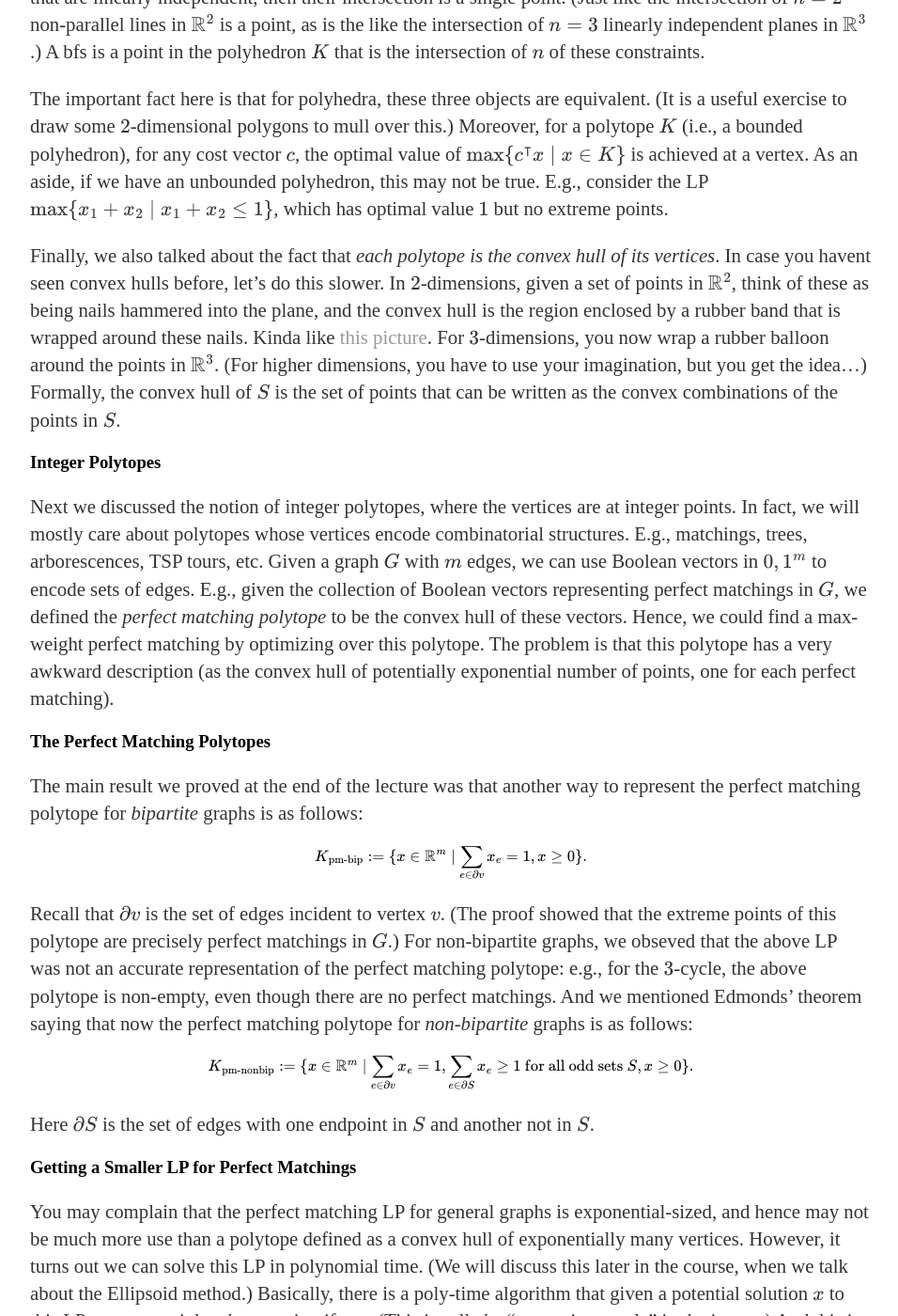
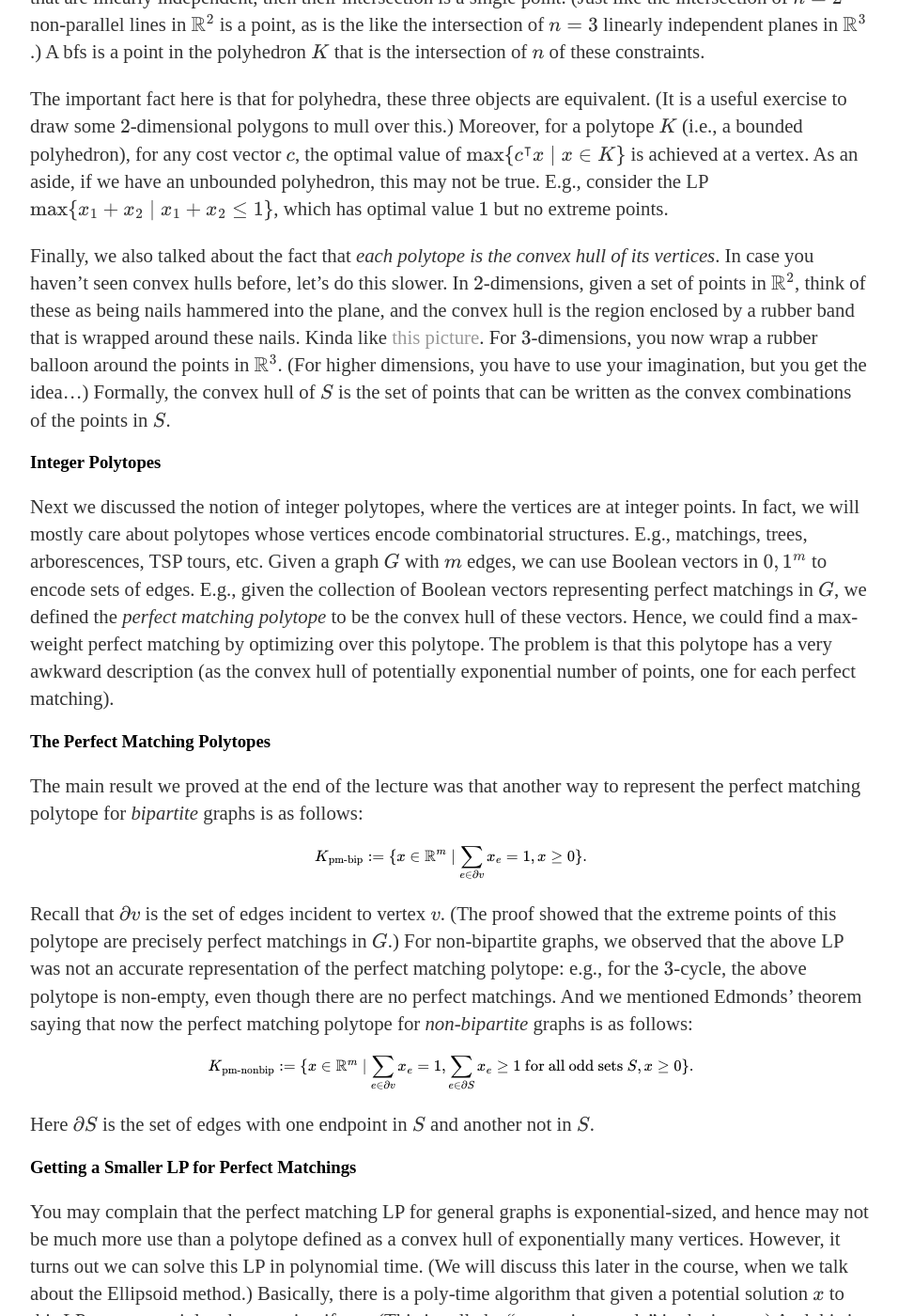
Before and after one commit to cmualgos/cmualgos.github.io, a Jekyll site: the page built from _posts/2018-09-12-matchings-via-LPs.md, in a window 1280 px wide and 1400 px high, scrolled down 924 px. Shown: the whole window at 94% size, without its empty margins (160-1116 px from the left). Built offline with Jekyll 4.4.1, drawn with Linux system fonts in a browser that asks for light colours; formulas are drawn with MathJax 3; some of the changed text lies outside the part shown.

Commit message:
Matchings LP fixes 4

```diff
--- a/_posts/2018-09-12-matchings-via-LPs.md
+++ b/_posts/2018-09-12-matchings-via-LPs.md
@@ -52,7 +52,7 @@ the LP $\max \\{ x_1 + x_2 \mid x_1 + x_2 \leq 1 \\}$, which has optimal
 value $1$ but no extreme points.
 
 Finally, we also talked about the fact that _each polytope is the convex
-hull of its vertices_. In case you havent seen convex hulls before,
+hull of its vertices_. In case you haven't seen convex hulls before,
 let's do this slower. In $2$-dimensions, given a set of points in
 $\mathbb{R}^2$, think of these as being nails hammered into the plane, and the
 convex hull is the region enclosed by a rubber band that is wrapped
@@ -88,7 +88,7 @@ $$ K_{\text{pm-bip}} := \{ x \in \mathbb{R}^m \mid \sum_{e \in \partial v} x_e =
 
 Recall that $\partial v$ is the set of edges incident to vertex $v$.
 (The proof showed that the extreme points of this polytope are precisely
-perfect matchings in $G$.) For non-bipartite graphs, we obseved that the
+perfect matchings in $G$.) For non-bipartite graphs, we observed that the
 above LP was not an accurate representation of the perfect matching
 polytope: e.g., for the $3$-cycle, the above polytope is non-empty, even
 though there are no perfect matchings. And we mentioned Edmonds' theorem
```
Also changed, not shown: other parts of _posts/2018-09-12-matchings-via-LPs.md (+1 -1 lines).
